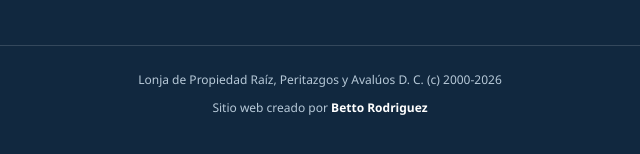
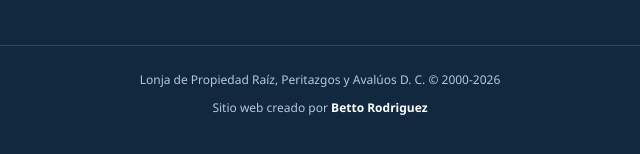
Before and after one commit to 3etop/LonjadePropiedaRaiz, a plain HTML site: page avaluos/autoavaluo.html in a window 1280 px wide. Shown: the part 2724-2878 px from the top of the page, 320-960 px from the left. Drawn offline with Linux system fonts and the light colour scheme.

Commit message:
Corregir simbolo de copyright en el pie de pagina
Co-authored-by: Copilot <223556219+Copilot@users.noreply.github.com>

```diff
--- a/avaluos/autoavaluo.html
+++ b/avaluos/autoavaluo.html
@@ -173,7 +173,7 @@
       </div>
     </div>
     <div class="footer-bottom">
-      <p>Lonja de Propiedad Raíz, Peritazgos y Avalúos D. C. (c) 2000-2026</p>
+      <p>Lonja de Propiedad Raíz, Peritazgos y Avalúos D. C. © 2000-2026</p>
       <p>Sitio web creado por <a href="https://3etop.github.io/portafolio-2025/"><strong>Betto Rodriguez</strong></a></p>
     </div>
   </footer>
```
Also changed, not shown: avaluos/avaluo-catastral.html (+1 -1 lines), avaluos/avaluo-comercial.html (+1 -1 lines), avaluos/avaluo-corporativo.html (+1 -1 lines), avaluos/avaluo-de-danos-y-mejoras.html (+1 -1 lines), avaluos/avaluo-de-inmuebles.html (+1 -1 lines), avaluos/avaluo-de-renta-de-mercado.html (+1 -1 lines), avaluos/avaluo-fiscal.html (+1 -1 lines), avaluos/criterios-para-los-avaluos-comerciales.html (+1 -1 lines), index.html (+1 -1 lines), nosotros/afiliacion.html (+1 -1 lines), nosotros/aviso-de-privacidad.html (+1 -1 lines), nosotros/contactenos.html (+1 -1 lines).
